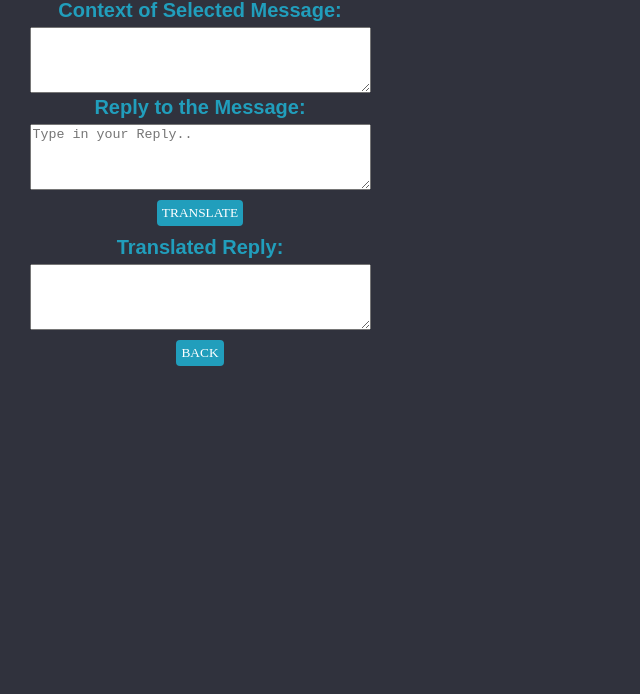
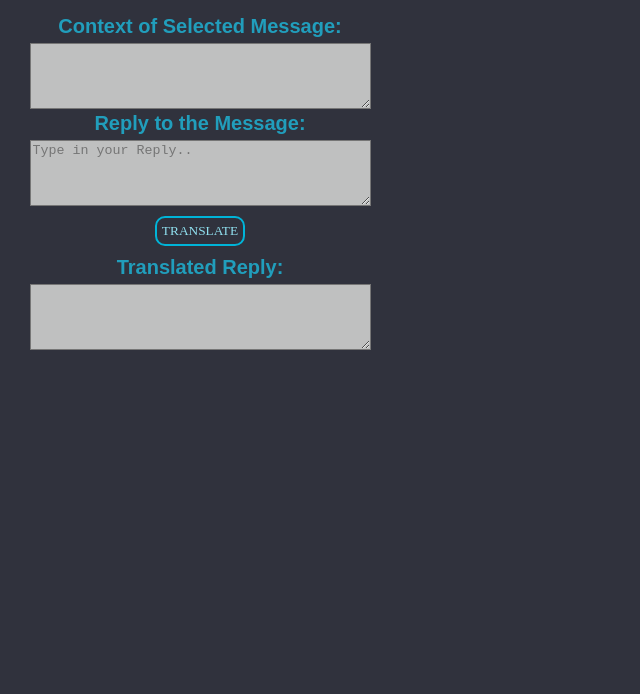
Before and after one commit to Breaking-Barriers-Chat-App/Tulai, a browser extension: page hello.html in a window 1280 px wide. Shown: the part 106-800 px from the top of the page, without its empty margins (0-640 px from the left). Drawn offline with Linux system fonts and the light colour scheme.

Commit message:
Added some things

```diff
--- a/hello.html
+++ b/hello.html
@@ -56,22 +56,24 @@
       height: 50px;
       box-sizing: border-box;
     }
-
     button {
       margin-top: 10px;
       padding: 5px;
-      background-color: #219ebc;
-      color: #ffffff;
-      border: none;
-      border-radius: 4px;
+      background-color: #30323d;
+      color: #90e0ef;
+      border:  2px solid;
+      border-color: #00b4d8;
+      border-radius: 10px;
       cursor: pointer;
       transition: background-color 0.3s;
       font-family: "Didot";
     }
 
     button:hover {
-      background-color: #a2d2ff;
-      color: #023047
+      background-color: #219ebc;
+      color: white;
+      box-shadow: 0 4px 8px #0077b6;
+      font-weight: bold;
     }
   </style>
 </head>
@@ -79,13 +81,12 @@
 <body>
   <h1>Lost in Translation</h1>
   <h2>Context of Selected Message:</h2>
-  <textarea id="contextResult" rows="4" cols="40"></textarea>
+  <textarea id="contextResult" rows="4" cols="40"  style="background-color: #bfc0c0"></textarea>
   <h2>Reply to the Message:</h2>
-  <textarea id="contextResult" rows="4" cols="40" placeholder="Type in your Reply.."></textarea>
+  <textarea id="contextResult" rows="4" cols="40" style="background-color: #bfc0c0" placeholder="Type in your Reply.. "></textarea>
   <button id="translate-btn">TRANSLATE</button>
   <h3>Translated Reply:</h3>
-  <textarea id="contextResult" rows="4" cols="40"></textarea>
-  <button id="back-btn">BACK</button>
+  <textarea id="contextResult" rows="4" cols="40" style="background-color: #bfc0c0"></textarea>
   <script src="index.js"></script>
   <!-- index.html -->
 </body>
--- a/index.js
+++ b/index.js
@@ -61,16 +61,5 @@ document
       .then(response => response.text())
       .then(data => {
         document.documentElement.innerHTML = data;
-
       });
   });
-
-
-  document.getElementById("back-btn").addEventListener('click', function() {
-    fetch('index.html')
-      .then(response => response.text())
-      .then(data => {
-        document.documentElement.innerHTML = data;
-
-      });
-  });
```
Also changed, not shown: index.html (+13 -9 lines), Logo.png (added), manifest.json.
